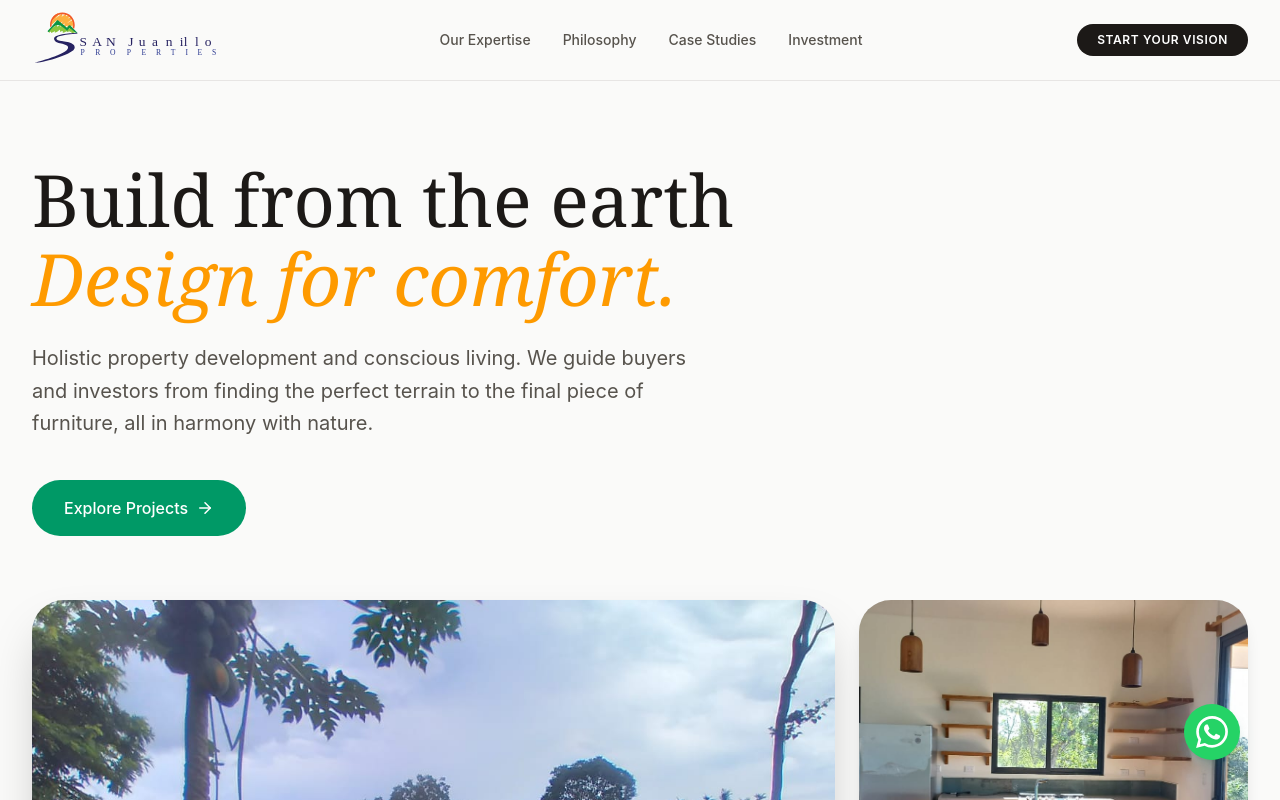
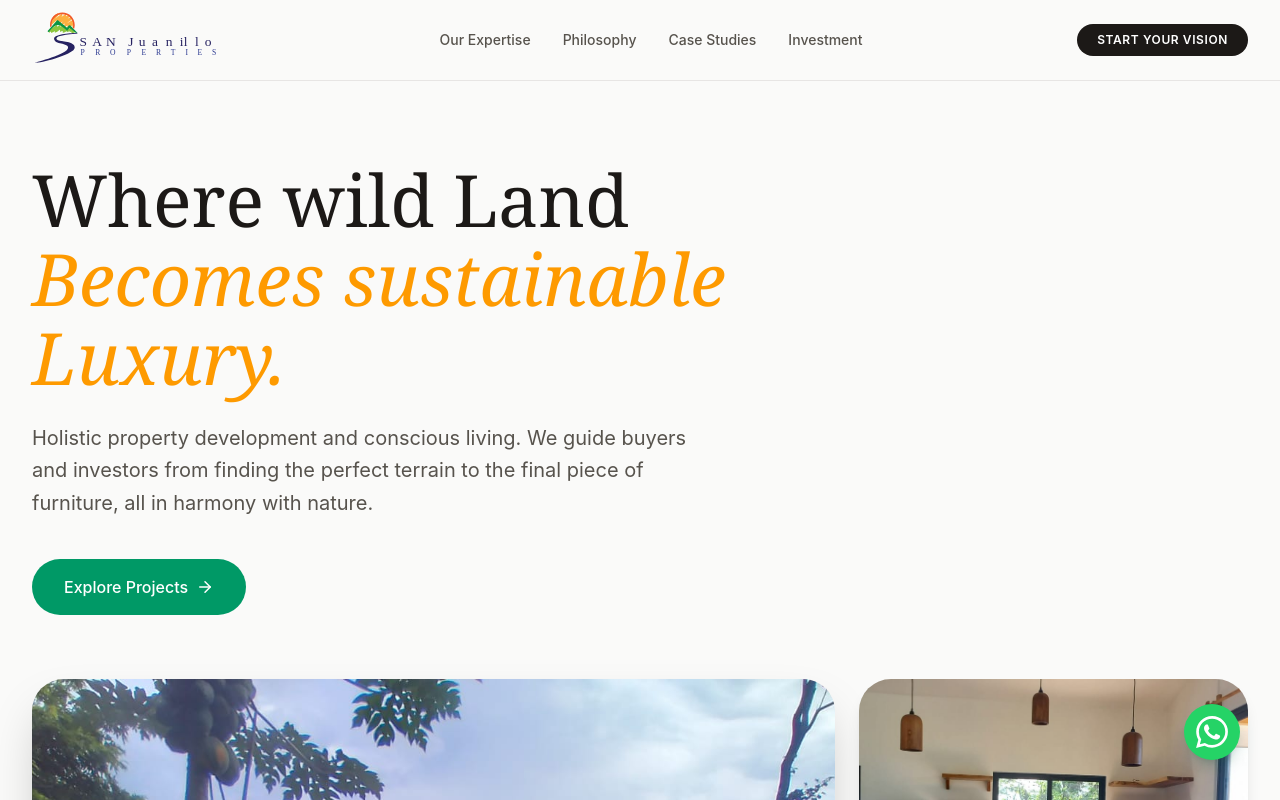
Before and after one commit to TideStay/Hen-Properties-broker, a React (Vite) app: page / in a window 1280 px wide. Shown: the top 800 px of the page. Built offline with nearby package versions, Linux system fonts and the light colour scheme.

Commit message:
txt.correction

```diff
--- a/src/App.jsx
+++ b/src/App.jsx
@@ -96,8 +96,8 @@ export default function App() {
           {/* Main Text Area */}
           <div className="max-w-3xl mb-12 lg:mb-16">
             <h1 className="text-5xl lg:text-7xl font-serif text-stone-900 leading-[1.1] mb-6">
-              Build from the earth<br className="hidden md:block" />
-              <span className="text-amber-500 italic">Design for comfort.</span>
+            Where wild Land<br className="hidden md:block" />
+              <span className="text-amber-500 italic">Becomes sustainable Luxury.</span>
             </h1>
             <p className="text-lg lg:text-xl text-stone-600 mb-10 leading-relaxed max-w-2xl">
               Holistic property development and conscious living. We guide buyers and investors from finding the perfect terrain to the final piece of furniture, all in harmony with nature.
@@ -347,7 +347,7 @@ export default function App() {
               <ul className="space-y-3 mb-8">
                 <li className="flex items-center gap-3 text-stone-700"><CheckCircle2 size={20} className="text-emerald-600 shrink-0" /> Shared solar water system + individual systems</li>
                 <li className="flex items-center gap-3 text-stone-700"><CheckCircle2 size={20} className="text-emerald-600 shrink-0" /> Shared greenhouse for vegetable growing</li>
-                <li className="flex items-center gap-3 text-stone-700"><CheckCircle2 size={20} className="text-emerald-600 shrink-0" /> Over 1,000 fruit & hardwood trees planted</li>
+                <li className="flex items-center gap-3 text-stone-700"><CheckCircle2 size={20} className="text-emerald-600 shrink-0" /> 700 fruit & hardwood trees planted</li>
                 <li className="flex items-center gap-3 text-stone-700"><CheckCircle2 size={20} className="text-emerald-600 shrink-0" /> Majority of property kept as private nature reserve</li>
               </ul>
             </div>
@@ -365,7 +365,7 @@ export default function App() {
               </p>
               <ul className="space-y-3 mb-8">
                 <li className="flex items-center gap-3 text-stone-700"><CheckCircle2 size={20} className="text-emerald-600 shrink-0" /> 67 hectares of active rewilding project</li>
-                <li className="flex items-center gap-3 text-stone-700"><CheckCircle2 size={20} className="text-emerald-600 shrink-0" /> Over 700 fruit & hardwood trees planted for biodiversity</li>
+                <li className="flex items-center gap-3 text-stone-700"><CheckCircle2 size={20} className="text-emerald-600 shrink-0" /> Over 1000 fruit & hardwood trees planted for biodiversity</li>
                 <li className="flex items-center gap-3 text-stone-700"><CheckCircle2 size={20} className="text-emerald-600 shrink-0" /> 52 hectares currently held as a strictly private nature reserve</li>
               </ul>
             </div>
```
